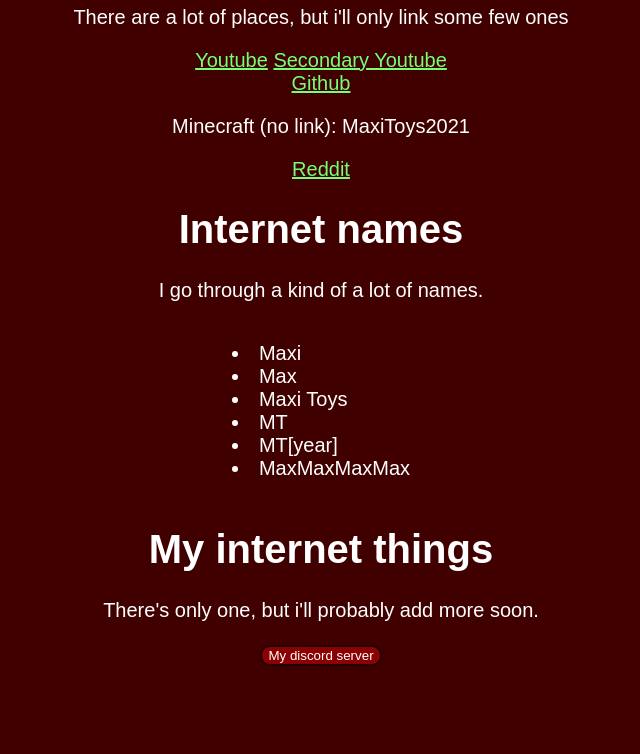
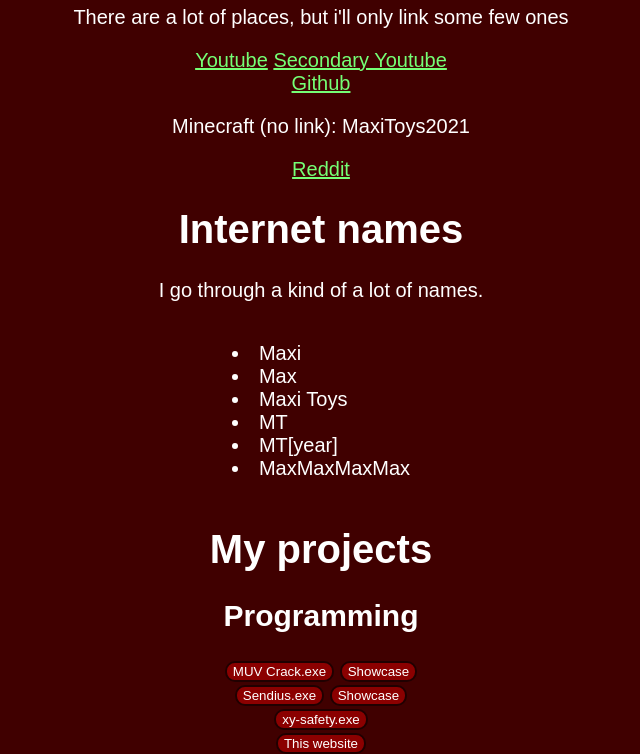
Before and after one commit to Maxi2022gt/MaxisWebsite, a plain HTML site: page index.html in a window 1280 px wide. Shown: the part 658-1412 px from the top of the page, without its empty margins (319-959 px from the left). Before the commit the page ends 1324 px from the top, so only its background shows below. Drawn offline with Linux system fonts and the light colour scheme.

Commit message:
updateeeeomafoaimfemiwsoasdfklajshdefr
renamed "my internet things" and added some things

```diff
--- a/index.html
+++ b/index.html
@@ -41,9 +41,17 @@
         <li>MT[year]</li>
         <li>MaxMaxMaxMax</li>
     </ul>
-    <h1>My internet things</h1>
-    <p>There's only one, but i'll probably add more soon.</p>
-    <button onclick="location.href='https://discord.gg/UNHM39Y63N'" id="buton">My discord server</button>
+    <h1>My projects</h1>
+    <h2>Programming</h2>
+    <button onclick="location.href='https://github.com/Maxi2022gt/MUVCrack-GDIMal'" id="buton">MUV Crack.exe</button>
+    <button onclick="location.href='https://youtu.be/Z--hfkXh9SQ?si=scg9pC_QoOARHj-c'" id="buton">Showcase</button>
+    <br>
+    <button onclick="location.href='https://github.com/Maxi2022gt/Sendius-GDIMal'" id="buton">Sendius.exe</button>
+    <button onclick="location.href='https://youtu.be/Zquz3q4Mrso?si=A05qlWlJor-hKitK'" id="buton">Showcase</button>
+    <br>
+    <button onclick="location.href='https://github.com/Maxi2022gt/xyGDIOnly'" id="buton">xy-safety.exe</button>
+    <br>
+    <button onclick="location.href='https://github.com/Maxi2022gt/MaxisWebsite'" id="buton">This website</button>
     <!-- i hate the orders -->
     <script src="scripts/splash.js"></script>
     <script src="scripts/canvasanimation.js"></script>
```
